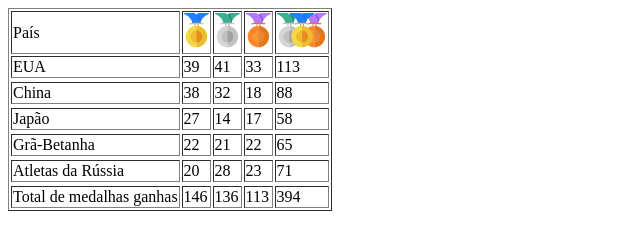
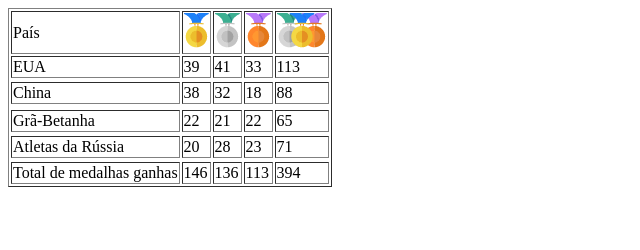
Before and after one commit to Shasharlyne/quadro-medalhas, a plain HTML site: page index.html in a window 1280 px wide. Shown: the whole page, without its empty margins (0-640 px from the left). Drawn offline with Linux system fonts and the light colour scheme.

Commit message:
Retirei o Japão

```diff
--- a/index.html
+++ b/index.html
@@ -29,11 +29,6 @@
                 <td>18</td>
                 <td>88</td>
                 <tr></tr>
-                <td>Japão</td>
-                <td>27</td>
-                <td>14</td>
-                <td>17</td>
-                <td>58</td>
                 <tr></tr>
                 <td>Grã-Betanha</td>
                 <td>22</td>
```
